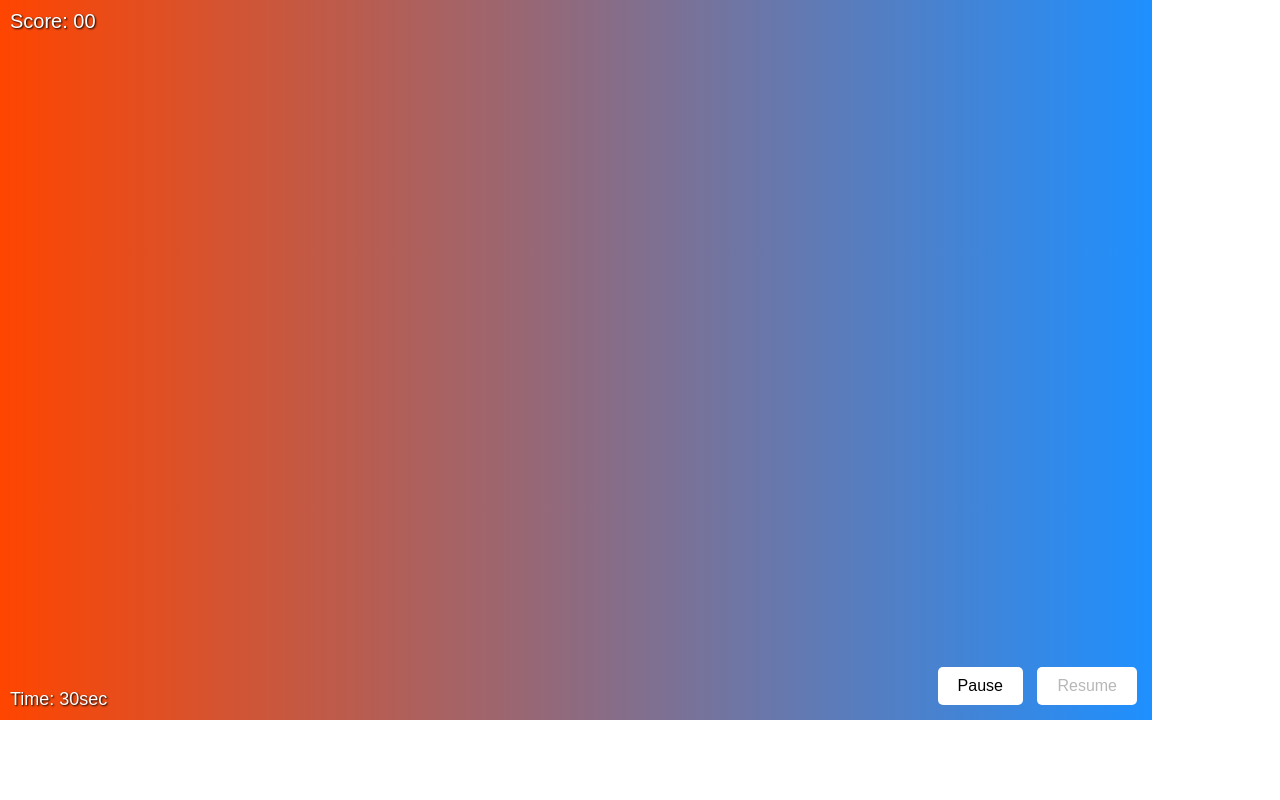
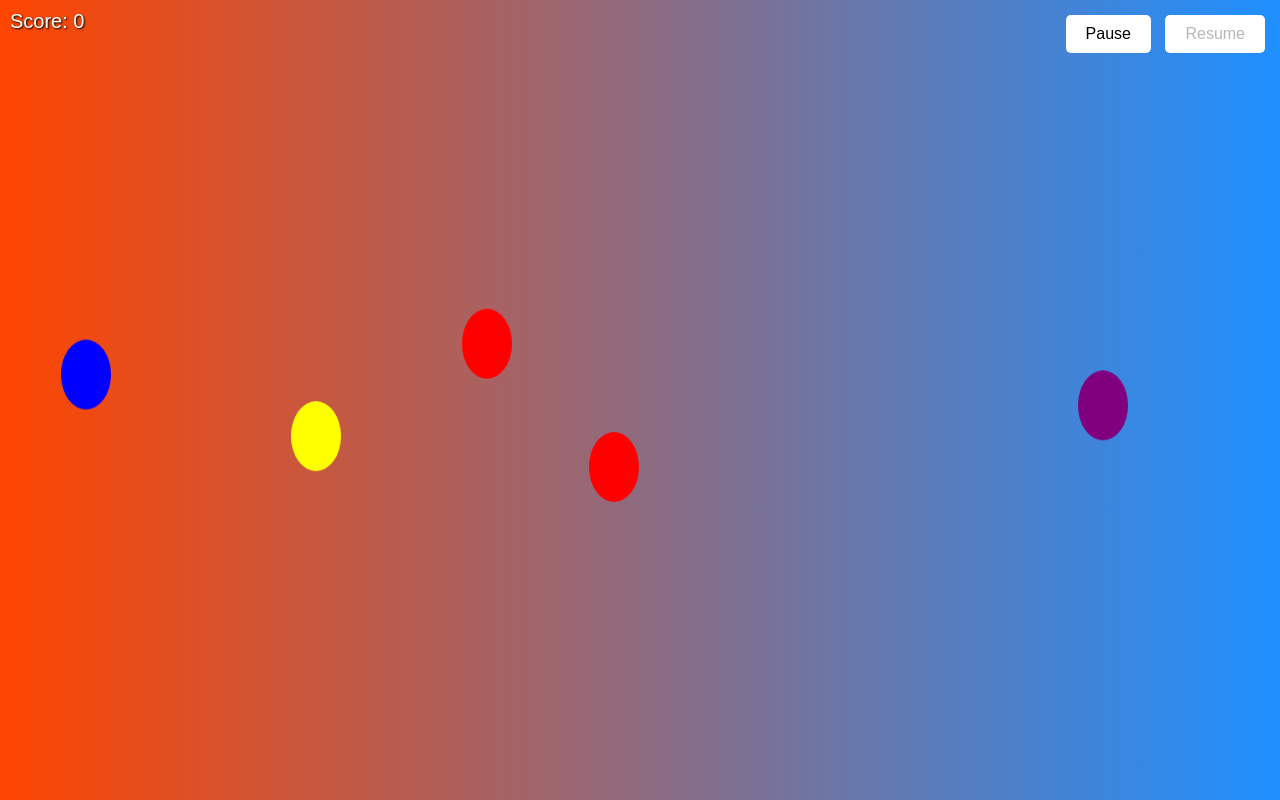
Before and after one commit to Jean-Pierre258/JEIP-GAME, a plain HTML site: page index.html in a window 1280 px wide. Drawn offline with Linux system fonts and the light colour scheme.

Commit message:
Update index.html

```diff
--- a/index.html
+++ b/index.html
@@ -15,8 +15,8 @@
             position: absolute;
             top: 0;
             left: 0;
-            width: 90vw;
-            height: 90vh;
+            width: 100vw;
+            height: 100vh;
             display: flex;
             justify-content: center;
             align-items: center;
@@ -30,8 +30,8 @@
         }
         .balloon {
             position: absolute;
-            width: 40px;
-            height: 60px;
+            width: 50px;
+            height: 70px;
             background: red;
             border-radius: 50%;
             cursor: pointer;
@@ -41,25 +41,24 @@
             from { transform: translateY(100%); }
             to { transform: translateY(-120%); }
         }
-        #score {
+        #score, #controls {
             position: absolute;
             top: 10px;
+            z-index: 10;
+        }
+        #score {
             left: 10px;
             font-size: 20px;
             color: white;
             text-shadow: 1px 1px 2px black;
         }
         #timer {
-            position: absolute;
-            bottom: 10px;
-            left: 10px;
+            margin-top: 10px;
             font-size: 18px;
             color: white;
             text-shadow: 1px 1px 2px black;
         }
         #controls {
-            position: absolute;
-            bottom: 10px;
             right: 10px;
         }
         .button {
@@ -87,8 +86,10 @@
 </head>
 <body>
     <div id="gameArea">
-        <div id="score">Score: 00</div>
-        <div id="timer">Time: 30sec</div>
+        <div id="score">
+            Score: 0
+            <div id="timer">Time: 30s</div>
+        </div>
         <div id="controls">
             <button id="pauseButton" class="button">Pause</button>
             <button id="resumeButton" class="button" disabled>Resume</button>
@@ -117,9 +118,9 @@
         let balloonSpeed = 1;
 
         function startGame() {
-            score = 00;
+            score = 0;
             timeLeft = 30;
-            balloonSpeed = 1;
+            balloonSpeed = 5;
             scoreDisplay.textContent = `Score: ${score}`;
             timerDisplay.textContent = `Time: ${timeLeft}s`;
             gameOverDisplay.style.display = 'none';
@@ -135,7 +136,7 @@
             balloon.classList.add('balloon');
             balloon.style.background = ['red', 'blue', 'yellow', 'green', 'purple'][Math.floor(Math.random() * 5)];
             balloon.style.left = Math.random() * 90 + 'vw';
-            balloon.style.animationDuration = balloonSpeed ++ 's';
+            balloon.style.animationDuration = balloonSpeed + 's';
 
             balloon.addEventListener('click', () => {
                 score++;
@@ -150,7 +151,7 @@
 
             setTimeout(() => {
                 if (!paused) balloon.remove();
-            }, balloonSpeed * 1500);
+            }, balloonSpeed * 1000);
         }
 
         function updateTimer() {
```
